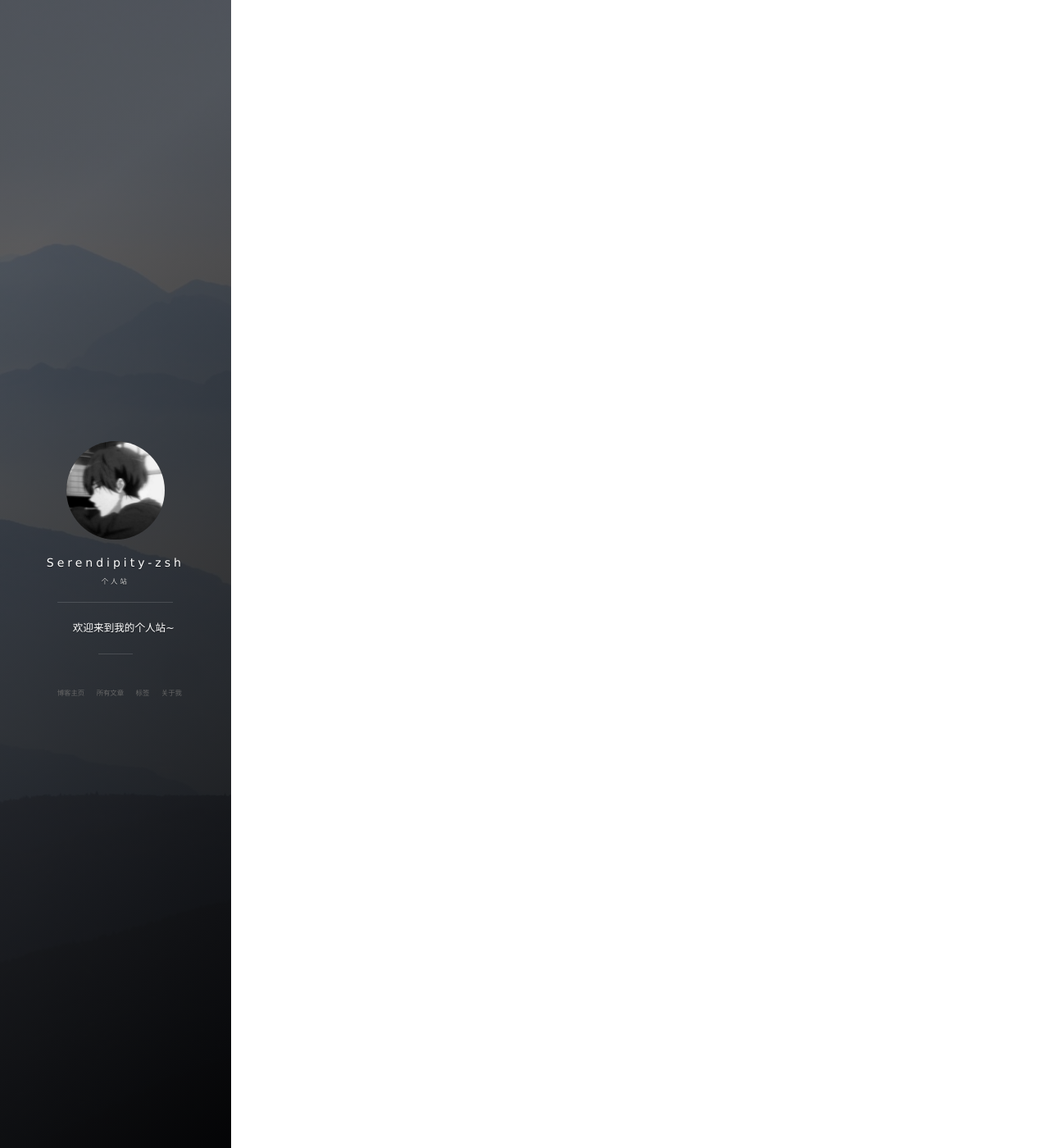
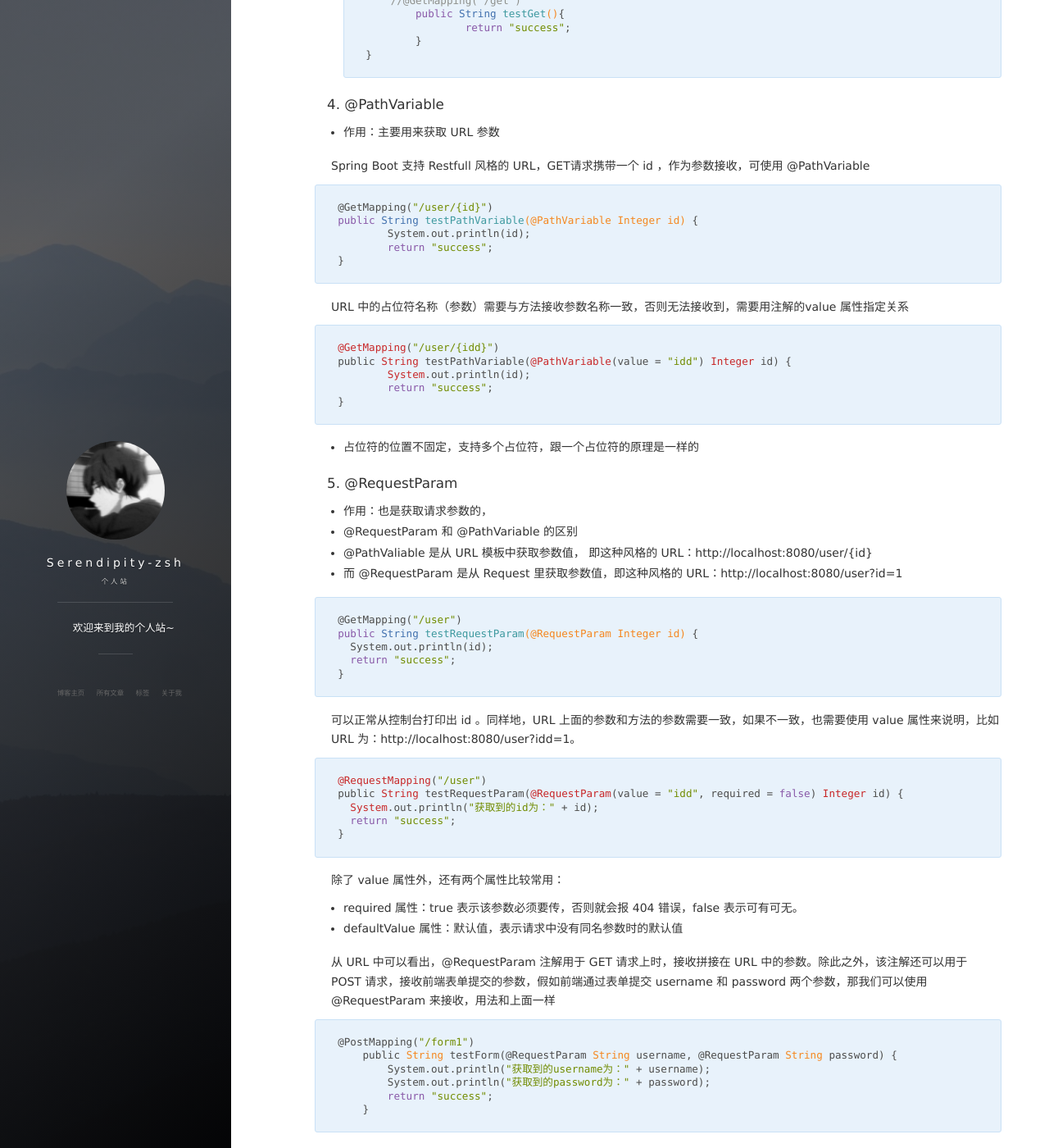
Before and after one commit to Serendipity-zsh/Serendipity-zsh.github.io, a Jekyll site: the page built from _posts/2019-09-12-Spring学习记录.md, in a window 1280 px wide and 1400 px high, scrolled down 3829 px. Shown: the whole window at 82% size. Built offline with Jekyll 4.4.1, drawn with Linux system fonts in a browser that asks for light colours; nearby versions of some CDN libraries; comment, search, counter and statistics services are not loaded; some of the changed text lies outside the part shown.

Commit message:
feat add SpringBoot常用注解

````diff
--- a/_posts/2019-09-12-Spring学习记录.md
+++ b/_posts/2019-09-12-Spring学习记录.md
@@ -127,3 +127,135 @@
 + @Autowired 是 Spring 的注解，是 Spring2.5 版本引入的，@Autowired 只根据 type 进行注入，不会去匹配 name。如果涉及到 type 无法辨别注入对象时，那需要依赖 **@Qualifier** 或 **@Primary** 注解一起来修饰
 
 有关注解 @Resource 和 @Autowired 的具体区别，在另一篇[博客]([https://serendipity-zsh.github.io/2019/09/@Resource%E4%B8%8E@Autowired%E7%9A%84%E5%8C%BA%E5%88%AB/](https://serendipity-zsh.github.io/2019/09/@Resource与@Autowired的区别/))中通过一个springboot的demo解释
+
+#### 2. @RestController
+
+该注解包含一下内容：
+
+```java
+＠Target({ElementType.TYPE})
+@Retention(RetentionPolicy.RUNTIME)
+@Documented
+@Controller
+@ResponseBody
+public @interface RestController {
+	String value() default "";
+}
+```
+
++ @ResponseBody：将返回的数据结构转换为JSON格式，@RestController 可以看作是 @Controller 和 @ResponseBody 的结合体
+
++ ＠Controller 主要用于在前后端不分离时，下面例子：
+
+  ```java
+  //这里其实是想要返回到 user.html 页面
+  public String getUser() {
+  	return "user";
+  }
+  ```
+
+  如果使用 @RestController ，则会直接把 "user" 当作字符串返回给前端；
+
+  而 @Controller 会返回到具体的页面中；
+
+  前后端分离：不需要模板渲染（Thymeleaf），直接用 @ResponseBody 将数据以 JSON 格式传给前端
+
+  前后端不分离：需要模板渲染，一般在 Controller 中都会返回到具体的页面
+
+#### 3. @RequestMapping
+
++ 作用：用来请求地址映射的注解
+
++ 范围：类（将一个特定请求或者请求模式映射到一个控制器上）和方法（指定到处理方法的映射关系）
+
++ 属性：name,path,params,headers,condumes（5个不常用），produces,value,method（3个常用）
+
+  + value 属性：指定请求的实际地址，可以省略不写
+  + method 属性：指定请求类型，主要有 GET，PUT，POST，DELETE，默认为 GET
+  + produces 属性：指定返回内容类型
+
+
+
+  ```java
+  @RestController
+  @RequestMapping(value = "/test",produces = "application/json; charset=UTF-8")
+  public class TestController {
+  	@RequestMapping(value = "/get", method = RequestMethod.GET)
+      //@GetMapping("/get")
+  	public String testGet(){
+  		return "success";
+  	}
+  }
+  ```
+
+
+
+#### 4. @PathVariable
+
++ 作用：主要用来获取 URL 参数
+
+Spring Boot 支持 Restfull 风格的 URL，GET请求携带一个 id ，作为参数接收，可使用 @PathVariable
+
+```java
+@GetMapping("/user/{id}")
+public String testPathVariable(@PathVariable Integer id) {
+	System.out.println(id);
+	return "success";
+}
+```
+
+URL 中的占位符名称（参数）需要与方法接收参数名称一致，否则无法接收到，需要用注解的value 属性指定关系
+
+```java
+@GetMapping("/user/{idd}")
+public String testPathVariable(@PathVariable(value = "idd") Integer id) {
+	System.out.println(id);
+	return "success";
+}
+```
+
++ 占位符的位置不固定，支持多个占位符，跟一个占位符的原理是一样的
+
+
+
+#### 5. @RequestParam
+
++ 作用：也是获取请求参数的，
++  @RequestParam 和 @PathVariable 的区别
+  + @PathValiable 是从 URL 模板中获取参数值， 即这种风格的 URL：http://localhost:8080/user/{id}
+  + 而 @RequestParam 是从 Request 里获取参数值，即这种风格的 URL：http://localhost:8080/user?id=1
+
+```java
+@GetMapping("/user")
+public String testRequestParam(@RequestParam Integer id) {
+  System.out.println(id);
+  return "success";
+}
+```
+
+
+可以正常从控制台打印出 id 。同样地，URL 上面的参数和方法的参数需要一致，如果不一致，也需要使用 value 属性来说明，比如 URL 为：http://localhost:8080/user?idd=1。
+
+```java
+@RequestMapping("/user")
+public String testRequestParam(@RequestParam(value = "idd", required = false) Integer id) {
+  System.out.println("获取到的id为：" + id);
+  return "success";
+}
+```
+
+除了 value 属性外，还有两个属性比较常用：
+
++ required 属性：true 表示该参数必须要传，否则就会报 404 错误，false 表示可有可无。
++ defaultValue 属性：默认值，表示请求中没有同名参数时的默认值
+
+从 URL 中可以看出，@RequestParam 注解用于 GET 请求上时，接收拼接在 URL 中的参数。除此之外，该注解还可以用于 POST 请求，接收前端表单提交的参数，假如前端通过表单提交 username 和 password 两个参数，那我们可以使用 @RequestParam 来接收，用法和上面一样
+
+```java
+@PostMapping("/form1")
+    public String testForm(@RequestParam String username, @RequestParam String password) {
+        System.out.println("获取到的username为：" + username);
+        System.out.println("获取到的password为：" + password);
+        return "success";
+    }
+```
````
